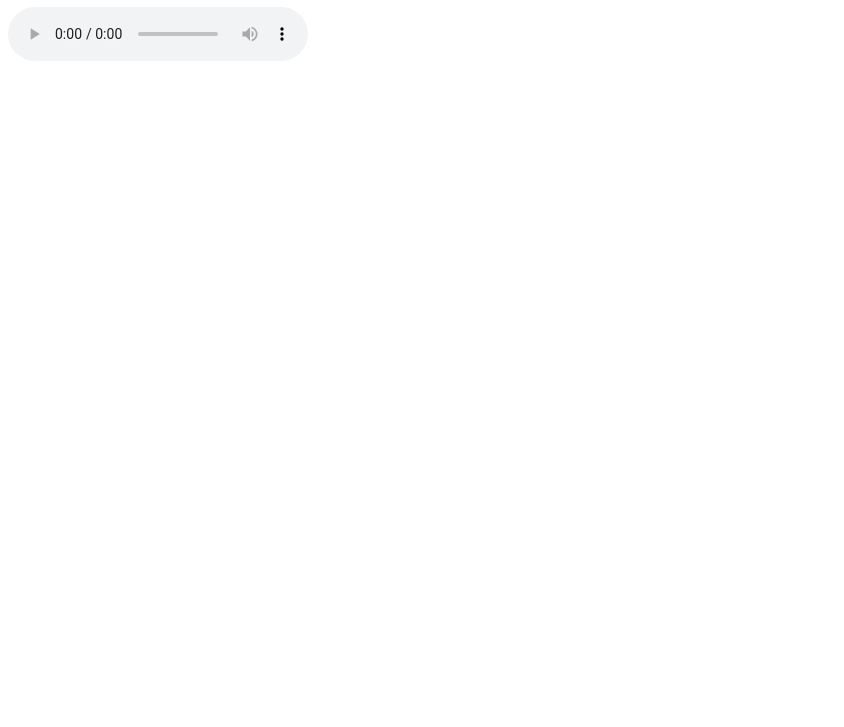
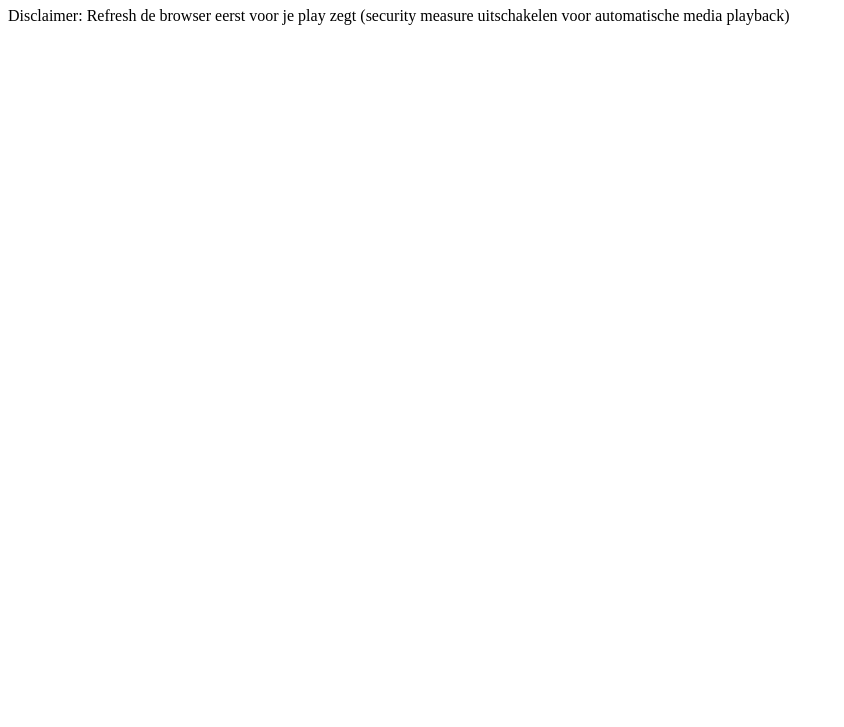
Before and after one commit to TiboMertens/TiboMertens.github.io, a website: page index.html in a window 1280 px wide. Shown: the part 73-800 px from the top of the page, without its empty margins (0-844 px from the left). Drawn offline with Linux system fonts and the light colour scheme.

Commit message:
fix: visibility audio control + disclaimer

```diff
--- a/index.html
+++ b/index.html
@@ -9,8 +9,9 @@
   <body>
     <div id="player">
       <h1 id="commando">Zeg "play"</h1>
+      <p>Disclaimer: Refresh de browser eerst voor je play zegt (security measure uitschakelen voor automatische media playback)</p>
       <!-- HTML audio element to play FE!N.mp3 -->
-      <audio id="audioPlayer" controls>
+      <audio id="audioPlayer" controls style="visibility: hidden;">
         <source src="jay-z-ai.mp3" type="audio/mpeg">
         Your browser does not support the audio element.
       </audio>
```
